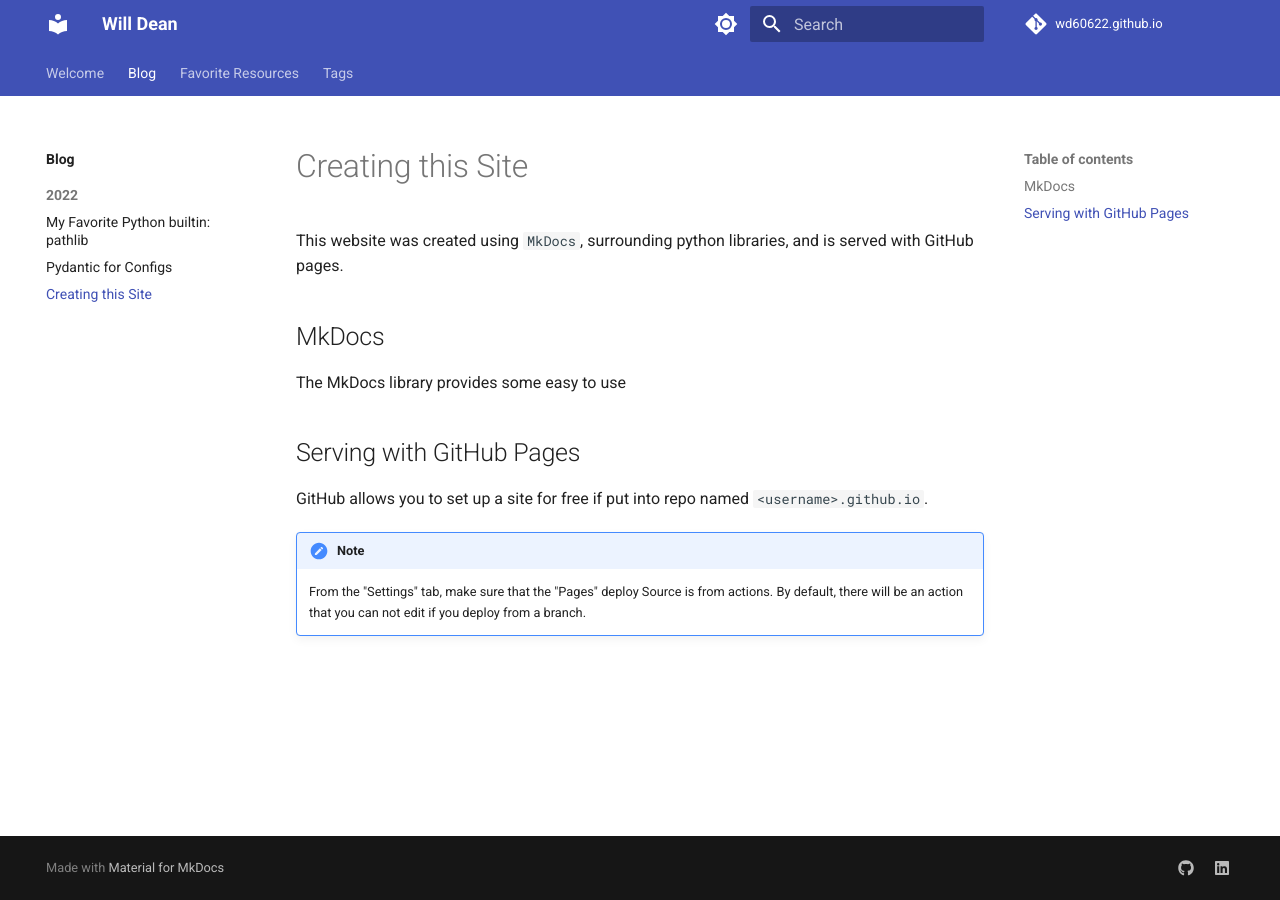
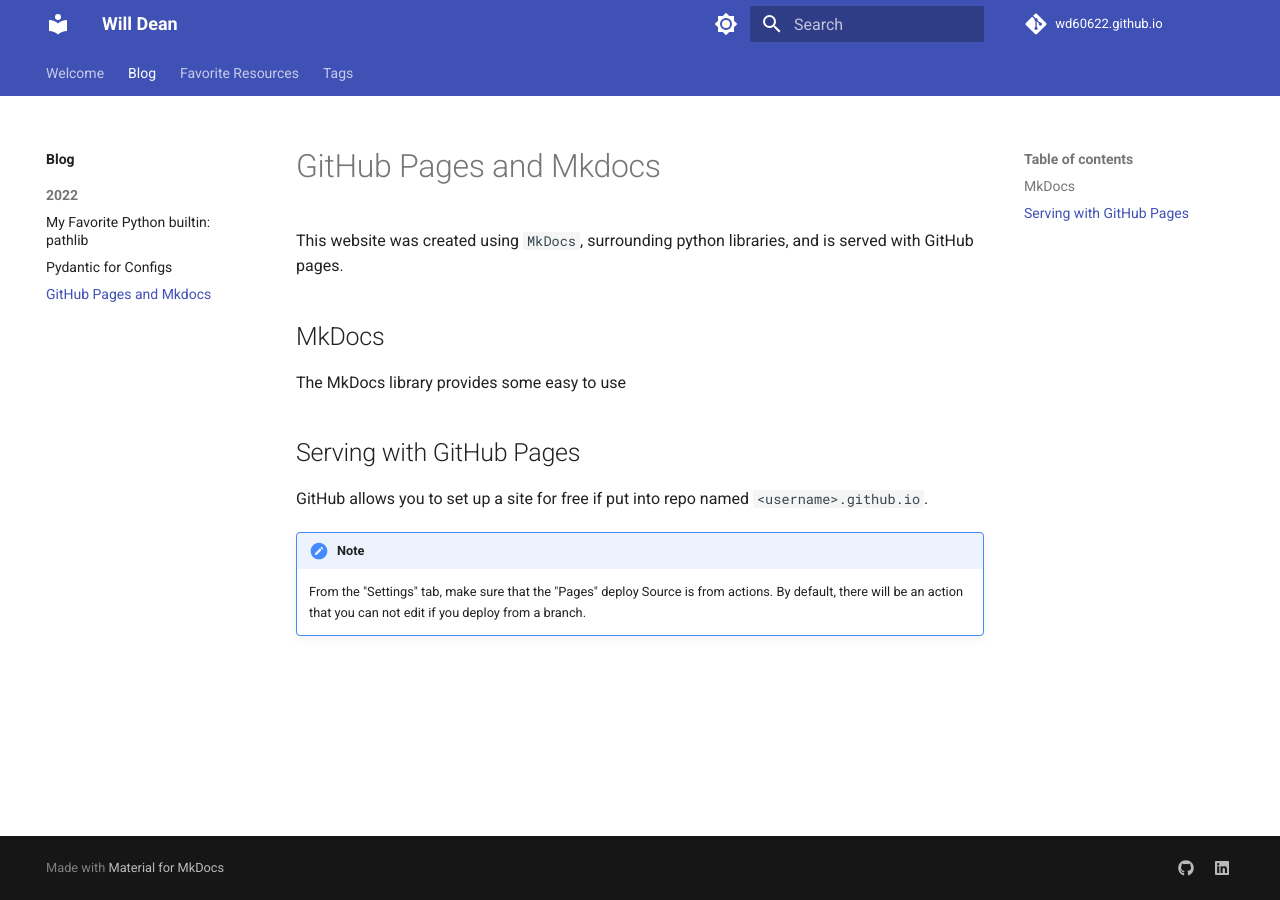
Before and after one commit to williambdean/williambdean.github.io, an MkDocs documentation site: the page built from docs/blog/posts/2022/site-setup.md, in a window 1280 px wide. Built offline with MkDocs 1.6.1 and Material for MkDocs 9.7.7, drawn with Linux system fonts in a browser that asks for light colours; comment, search, counter and statistics services are not loaded.

```diff
--- a/docs/blog/posts/2022/site-setup.md
+++ b/docs/blog/posts/2022/site-setup.md
@@ -1,4 +1,4 @@
-# Creating this Site
+# GitHub Pages and Mkdocs
 
 This website was created using `MkDocs`, surrounding python libraries, and is served with GitHub pages.
 
--- a/mkdocs.yml
+++ b/mkdocs.yml
@@ -4,6 +4,7 @@
 
 repo_name: wd60622.github.io
 repo_url: https://github.com/wd60622/wd60622.github.io
+edit_uri: blob/main/docs/
 
 theme:
   name: material
```
Also changed, not shown: 1 other file.
